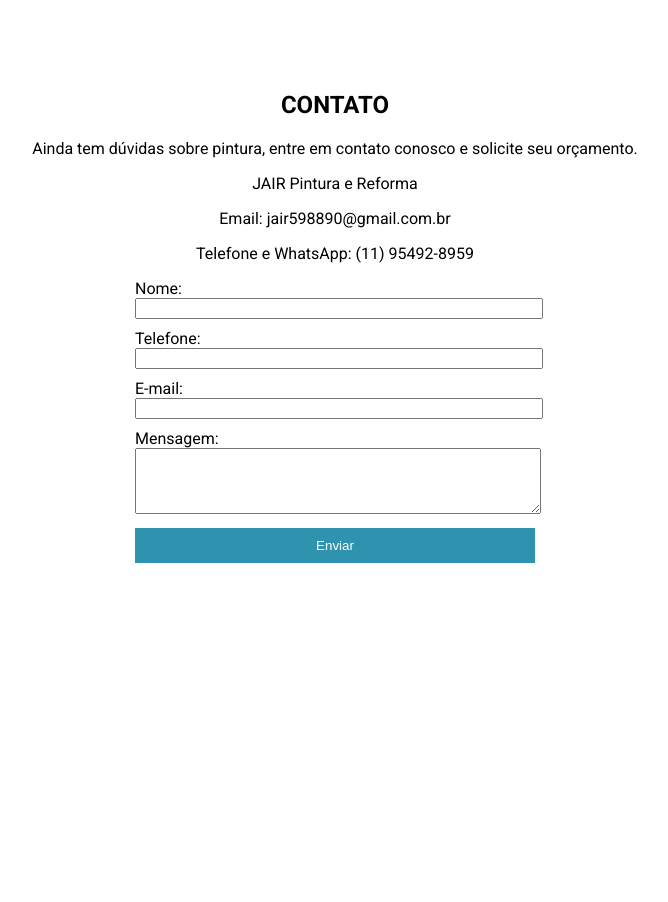
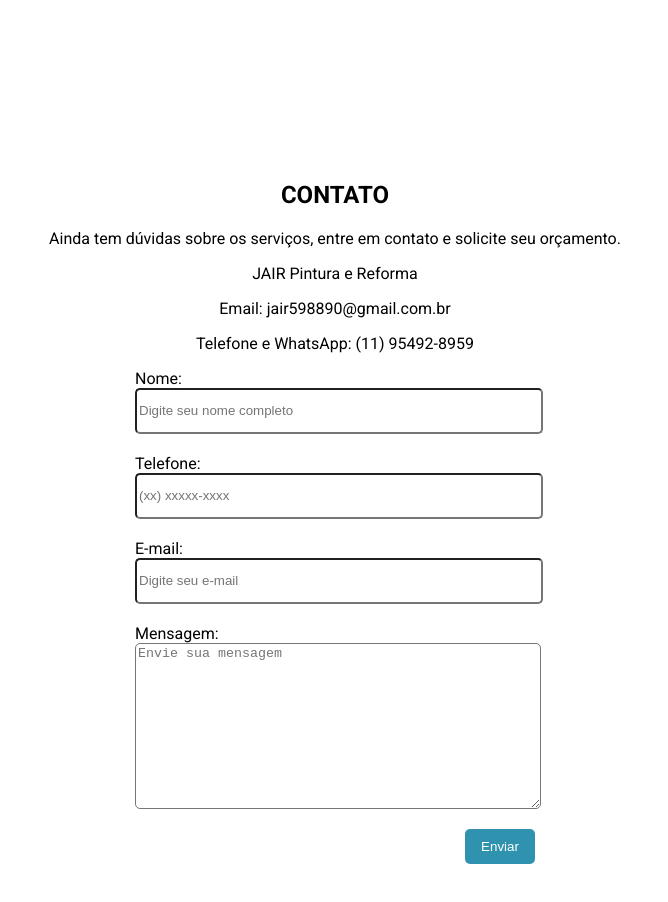
Before and after one commit to Marcus-Vinicius-Dev/site-de-pintura, a plain HTML site: page index.html in a window 1280 px wide. Shown: the part 1640-2542 px from the top of the page, without its empty margins (305-973 px from the left). Before the commit the page ends 2335 px from the top, so only its background shows below. Drawn offline with nearby package versions, Linux system fonts and the light colour scheme.

Commit message:
mudanças no logo

```diff
--- a/css/styles.css
+++ b/css/styles.css
@@ -21,7 +21,7 @@ header {
 }
 
 .logo img {
-    max-height: 150px;
+    max-height: 100px;
 }
 
 nav ul {
@@ -50,7 +50,7 @@ nav ul li a {
 
 section {
     padding: 2rem;
-    margin-top: 120px; /* Adiciona um espaço para compensar o cabeçalho fixo */
+    margin-top: 150px; /* Adiciona um espaço para compensar o cabeçalho fixo */
 }
 
 #galeria {
--- a/index.html
+++ b/index.html
@@ -45,25 +45,24 @@
     </section>
     <section id="contato">
         <h2 style="text-align: center;">CONTATO</h2>
-        <p style="text-align: center;">Ainda tem dúvidas sobre pintura, entre em contato conosco e solicite seu orçamento.</p>
+        <p style="text-align: center;">Ainda tem dúvidas sobre os serviços, entre em contato e solicite seu orçamento.</p>
         <p style="text-align: center;">JAIR Pintura e Reforma</p>
         <p style="text-align: center;">Email: jair598890@gmail.com.br</p>
         <p style="text-align: center;">Telefone e WhatsApp: (11) 95492-8959</p>
-
-        <form style="margin: 0 auto; max-width: 400px;">
+        <form style="margin: 0 auto; max-width: 400px; display: flex; flex-direction: column;">
             <label for="nome">Nome:</label>
-            <input type="text" id="nome" name="nome" style="width: 100%; margin-bottom: 10px;">
+            <input type="text" id="nome" name="nome" placeholder="Digite seu nome completo" style="width: 100%; margin-bottom: 20px; border-radius: 5px; height: 40px;">
 
             <label for="telefone">Telefone:</label>
-            <input type="text" id="telefone" name="telefone" style="width: 100%; margin-bottom: 10px;">
+            <input type="text" id="telefone" name="telefone" placeholder="(xx) xxxxx-xxxx" style="width: 100%; margin-bottom: 20px; border-radius: 5px; height: 40px;">
 
             <label for="email">E-mail:</label>
-            <input type="email" id="email" name="email" style="width: 100%; margin-bottom: 10px;">
+            <input type="email" id="email" name="email" placeholder="Digite seu e-mail" style="width: 100%; margin-bottom: 20px; border-radius: 5px; height: 40px;">
 
             <label for="mensagem">Mensagem:</label>
-            <textarea id="mensagem" name="mensagem" rows="4" style="width: 100%; margin-bottom: 10px;"></textarea>
+            <textarea id="mensagem" name="mensagem" rows="4" placeholder="Envie sua mensagem" style="width: 100%; margin-bottom: 20px; border-radius: 5px; height: 160px;"></textarea>
 
-            <button type="submit" style="width: 100%; background-color: #2F92AF; color: white; padding: 10px; border: none; cursor: pointer;">Enviar</button>
+            <button type="submit" style="width: calc(20% - 10px); background-color: #2F92AF; color: white; padding: 10px; border: none; border-radius: 5px; cursor: pointer; align-self: flex-end;">Enviar</button>
         </form>
     </section>
 
```
Also changed, not shown: img/logo-jair.png.
